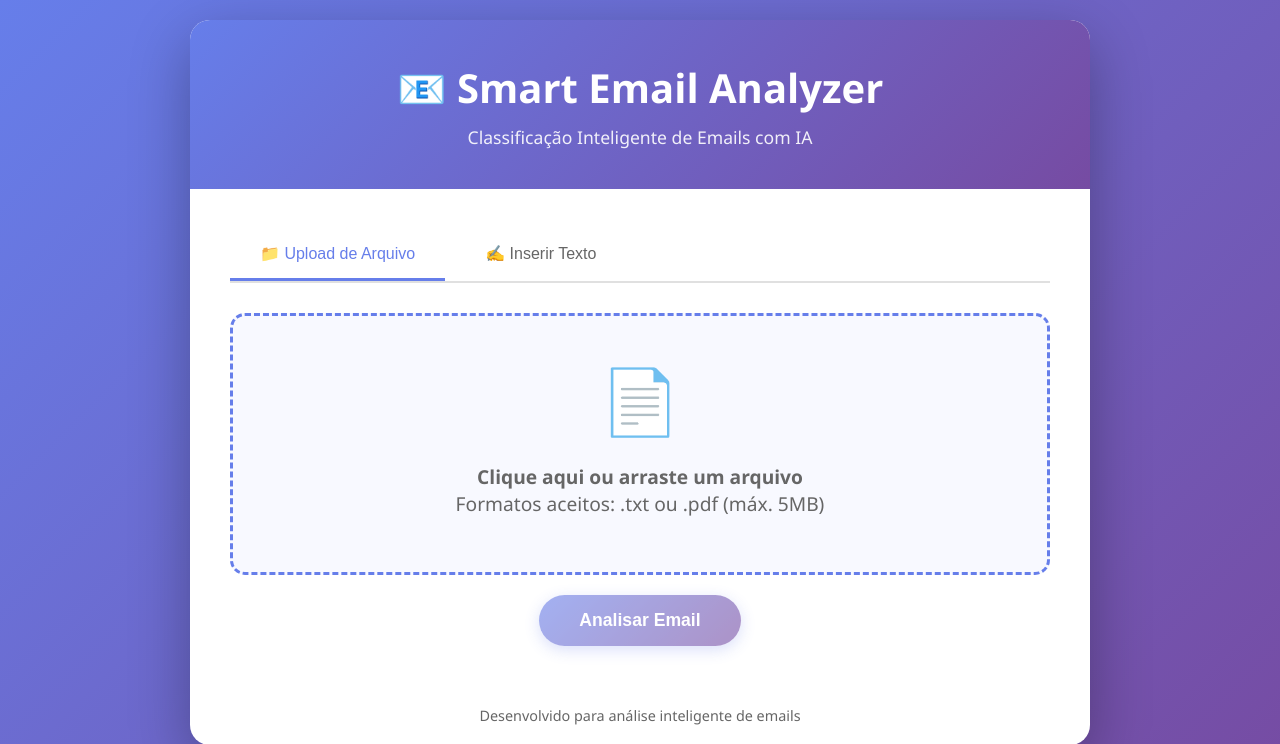
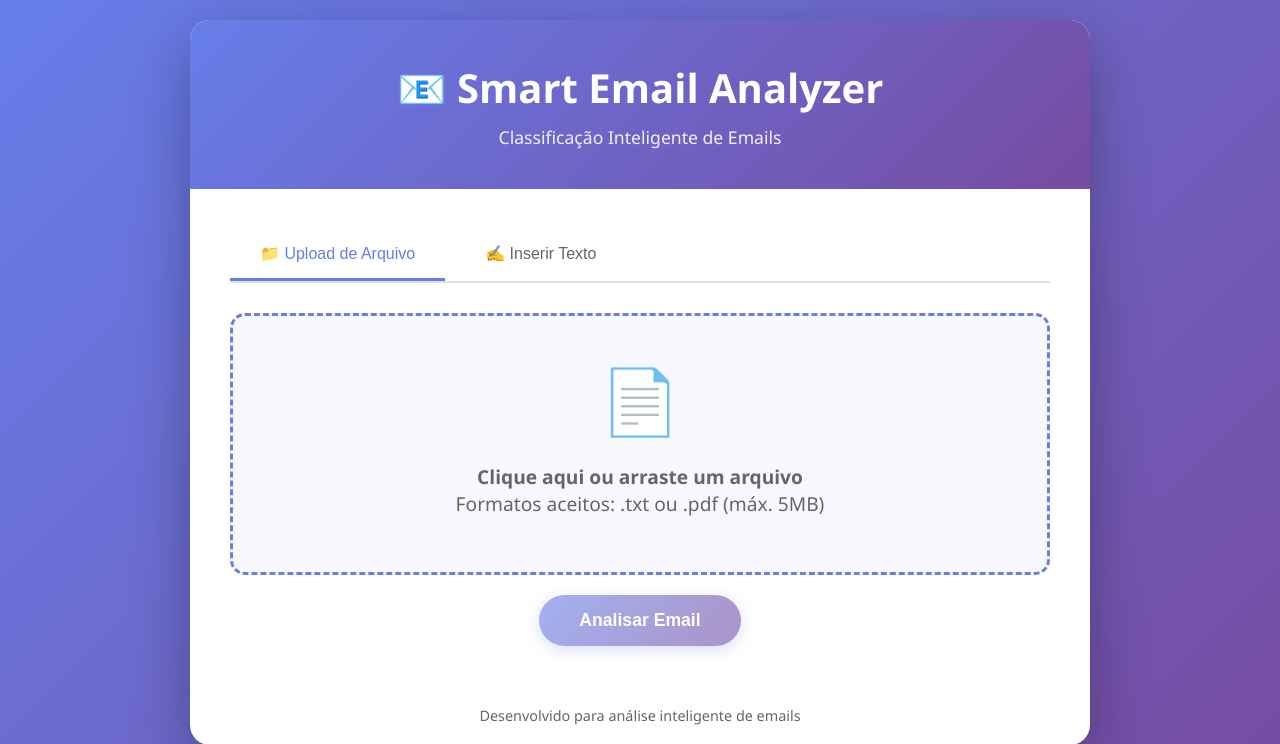
Before and after one commit to thepablosantos/smart-email-analyzer, a Flask app: page / in a window 1280 px wide. Shown: the top 744 px of the page. Run offline with Flask 3, Linux system fonts and the light colour scheme.

Commit message:
update name

```diff
--- a/templates/index.html
+++ b/templates/index.html
@@ -345,7 +345,7 @@
     <div class="container">
         <div class="header">
             <h1>📧 Smart Email Analyzer</h1>
-            <p>Classificação Inteligente de Emails com IA</p>
+            <p>Classificação Inteligente de Emails</p>
         </div>
 
         <div class="content">
```
